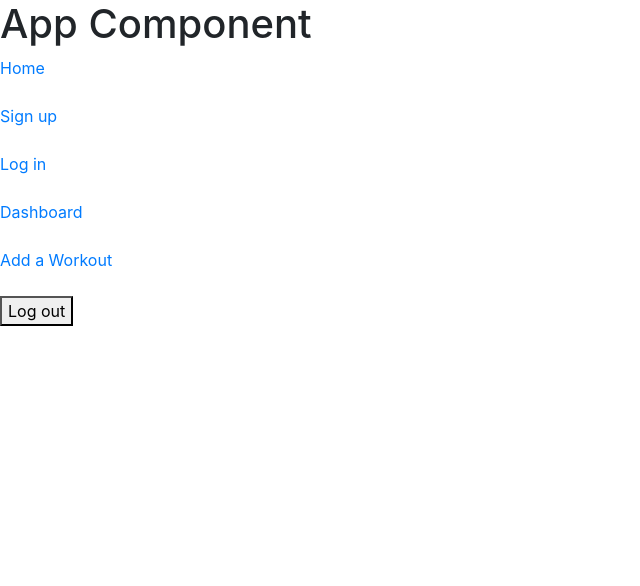
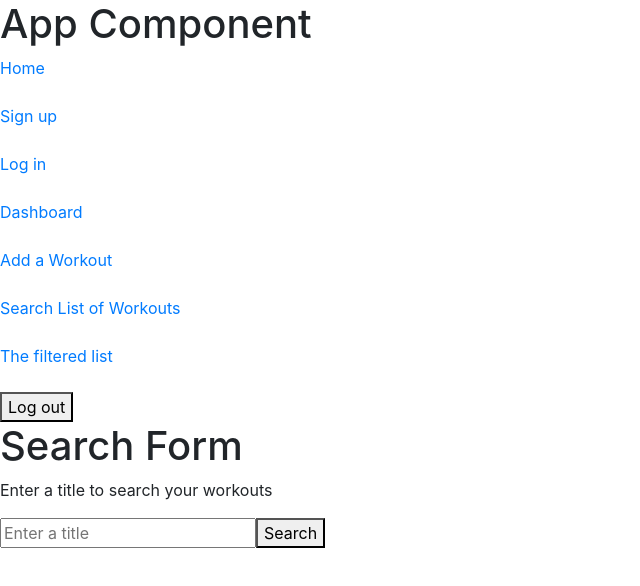
Before and after one commit to lhaake/unit4-proj-frontend, a React (Create React App) app: page /search in a window 1280 px wide. Shown: the top 586 px of the page, without its empty margins (0-640 px from the left). Built offline with nearby package versions, Linux system fonts and the light colour scheme.

Commit message:
Filter and FilterForm components created. Added a function to App to filter the input entered in the form

```diff
--- a/package.json
+++ b/package.json
@@ -7,6 +7,8 @@
     "@testing-library/react": "^11.1.0",
     "@testing-library/user-event": "^12.1.10",
     "bootstrap": "^4.5.3",
+    "formik": "^2.2.5",
+    "query-string": "^6.13.7",
     "react": "^17.0.1",
     "react-bootstrap": "^1.4.0",
     "react-dom": "^17.0.1",
--- a/src/App.js
+++ b/src/App.js
@@ -5,6 +5,10 @@ import TestForm from "./test-components/TestForm"
 import Dash from "./test-components/Dash"
 import Workout from "./test-components/Workout"
 import WorkoutForm from "./test-components/WorkoutForm"
+import Filter from "./test-components/Filter"
+import FilterForm from "./test-components/FilterForm"
+
+import * as QueryString from "query-string"
 
 function App() {
     // url to backend
@@ -34,6 +38,9 @@ function App() {
 
     // state for selected workout (edit)
     const [selectedWorkout, setSelectedWorkout] = useState(emptyForm);
+
+    // state for filtered workouts
+    const [filteredWorkouts, setFilteredWorkouts] = useState([])
 
     const signup = async (newUser) => {
         console.log("signup function start")
@@ -166,6 +173,52 @@ function App() {
     getWorkouts()
   };
 
+  const filterTitle = (workouts, searchInput) => {
+      let filterResults = []
+      console.log(typeof searchInput)
+      for (let i = 0; i < workouts.length; i += 1) {
+        console.log("searchVal", searchInput)
+        console.log("workouts", workouts)
+
+
+        // if (workouts[i]['title'] === searchInput) {
+        //   filterResults.push(workouts[i]);
+        // }
+
+          //  typeof searchInput
+      let str = ""
+      str = workouts[i]['title']
+      if (str.includes(searchInput)) {
+        console.log("We have a match!")
+        filterResults.push(workouts[i]);
+      }
+    }
+
+    // string.includes(searchInput)
+
+    console.log("results array", filterResults)
+    setFilteredWorkouts(filterResults)
+  }
+
+console.log("filtered workouts", filteredWorkouts)
+
+        // let filterUrl = `https://lh-training-log-backend.herokuapp.com/workouts?title=${input}`
+        // // http://newsapi.org/v2/everything?q=${input}&from=${date}&sortBy=relevancy&language=en&domains=${trusteddomains}&pageSize=10&apiKey=7967fe7ec6e44428a417b6bc133b26f4
+
+        // const response = await fetch(filterUrl, {
+		    // method: 'get',
+	      // headers: {
+        // "Authorization": `bearer ${userLogin.token}`
+        // }
+        // })
+        // const json = await response.json()
+        // setFilteredWorkouts(json)
+        // console.log(json)
+
+      // const params = QueryString.parse(props.location.search);
+      // console.log(params.q); // "shoes"
+      // console.log(params.clearance); // true
+
     return (
       <div>
       <h1>App Component</h1>
@@ -175,7 +228,9 @@ function App() {
         <Link to="/signup">Sign up</Link><br /><br />
         <Link to="/login">Log in</Link><br /><br />
         <Link to="/dashboard">Dashboard</Link><br /><br />
-         <Link to="/workout/add">Add a Workout</Link><br /><br />
+        <Link to="/workout/add">Add a Workout</Link><br /><br />
+        <Link to="/search">Search List of Workouts</Link><br /><br />
+        <Link to="/filter">The filtered list</Link><br /><br />
         {/* <button onClick={() => getWorkouts()}>Test Fetch Workouts</button><br /><br /> */}
         <button onClick={() => logout()}>Log out</button>
 
@@ -254,11 +309,34 @@ function App() {
       : null
       }
 
+      <Route path="/search"
+			    render={(rp) => (
+            <FilterForm
+            {...rp}
+            label="Search"
+            filterTitle={filterTitle}
+            workouts={workouts}
+          />
+        )}
+        />
+
+      { filteredWorkouts[0] ?
+         <Route exact path="/filter"
+			    render={(rp) => (
+        	<Filter
+            {...rp}
+            filteredWorkouts={filteredWorkouts}
+          />
+          )}
+        />
+        : null }
+
+
+
+
+
     </Switch>
 
-    {userSignup.token ? <h1>You have successfully signed up! Please Log in</h1> : null }
-    {userLogin.token ? <h1>You are logged in!</h1> : null }
-    {userLogin.error ? <h1>Invalid username or Password. Please Log In again.</h1> : null }
 
     </div>
     )
@@ -272,3 +350,19 @@ export default App;
     //         password: '123',
     //     }),
     //   })
+
+
+    // login messages
+    //  {userSignup.token ? <h1>You have successfully signed up! Please Log in</h1> : null }
+    // {userLogin.token ? <h1>You are logged in!</h1> : null }
+    // {userLogin.error ? <h1>Invalid username or Password. Please Log In again.</h1> : null }
+
+
+        // <Route exact path="/search"
+			  //   render={(rp) => (
+        // 	<Filter
+        //     {...rp}
+        //     filteredWorkouts={filteredWorkouts}
+        //   />
+        //   )}
+        // />
--- /dev/null
+++ b/src/test-components/Filter.js
@@ -0,0 +1,24 @@
+import React from "react"
+
+const Filter = (props) => {
+    const {filteredWorkouts} = props
+    console.log("filtered workouts list", filteredWorkouts)
+
+    const loaded = () => (
+    <>
+    <h1>Filter Component</h1>
+    <div>
+      {filteredWorkouts.map((workout) => (
+        <article>
+            <p>Title: {workout.title}</p>
+            <p>Date: {workout.date}</p>
+            <p>Time: {workout.time} minutes</p>
+        </article>
+      ))}
+      </div>
+    </>
+  )
+
+  return filteredWorkouts.length > 0 ? loaded() : <h1>Loading...</h1>
+}
+export default Filter;
--- /dev/null
+++ b/src/test-components/FilterForm.js
@@ -0,0 +1,43 @@
+import React, { useState } from "react"
+
+const FilterForm = (props) => {
+
+    // state to keep track of input entered in search bar
+    const [searchData, setSearchData] = useState("")
+
+    const {workouts} = props
+
+    // handleChange
+    const handleChange = (event) => {
+        const searchValue = event.target.value
+        setSearchData(searchValue)
+    }
+
+    // handleSubmit
+    const handleSubmit = (event) => {
+        event.preventDefault()
+        props.filterTitle(workouts, searchData);
+        setSearchData("")
+    //    props.history.push('/filter');
+    }
+
+
+
+  return (
+    <div>
+      <h1>{props.label} Form</h1>
+            <p>Enter a title to search your workouts</p>
+            <form onSubmit={handleSubmit}>
+                <input
+                    type="text"
+                    placeholder="Enter a title"
+                    value={searchData}
+                    onChange={handleChange}
+                />
+                <button type="submit">Search</button>
+            </form>
+    </div>
+  )
+}
+
+export default FilterForm;
--- a/src/test-components/WorkoutForm.js
+++ b/src/test-components/WorkoutForm.js
@@ -47,6 +47,7 @@ return (
         name="sport"
         value={formData.sport}
         onChange={handleChange}
+
       >
         <option>Choose...</option>
         <option>Walk</option>
@@ -67,6 +68,7 @@ return (
         <option>Kayak</option>
         <option>Stand Up Paddleboard</option>
         <option>Workout</option>
+
         </Form.Control>
     </Form.Group>
 
@@ -80,7 +82,8 @@ return (
         name="date"
         value={formData.date}
         onChange={handleChange}
-        placeholder="" />
+        placeholder=""
+        required />
   </Form.Group>
 
   <Form.Group as={Col} controlId="">
```
Also changed, not shown: 2 other files (tests, documents, lock files or other folders).
